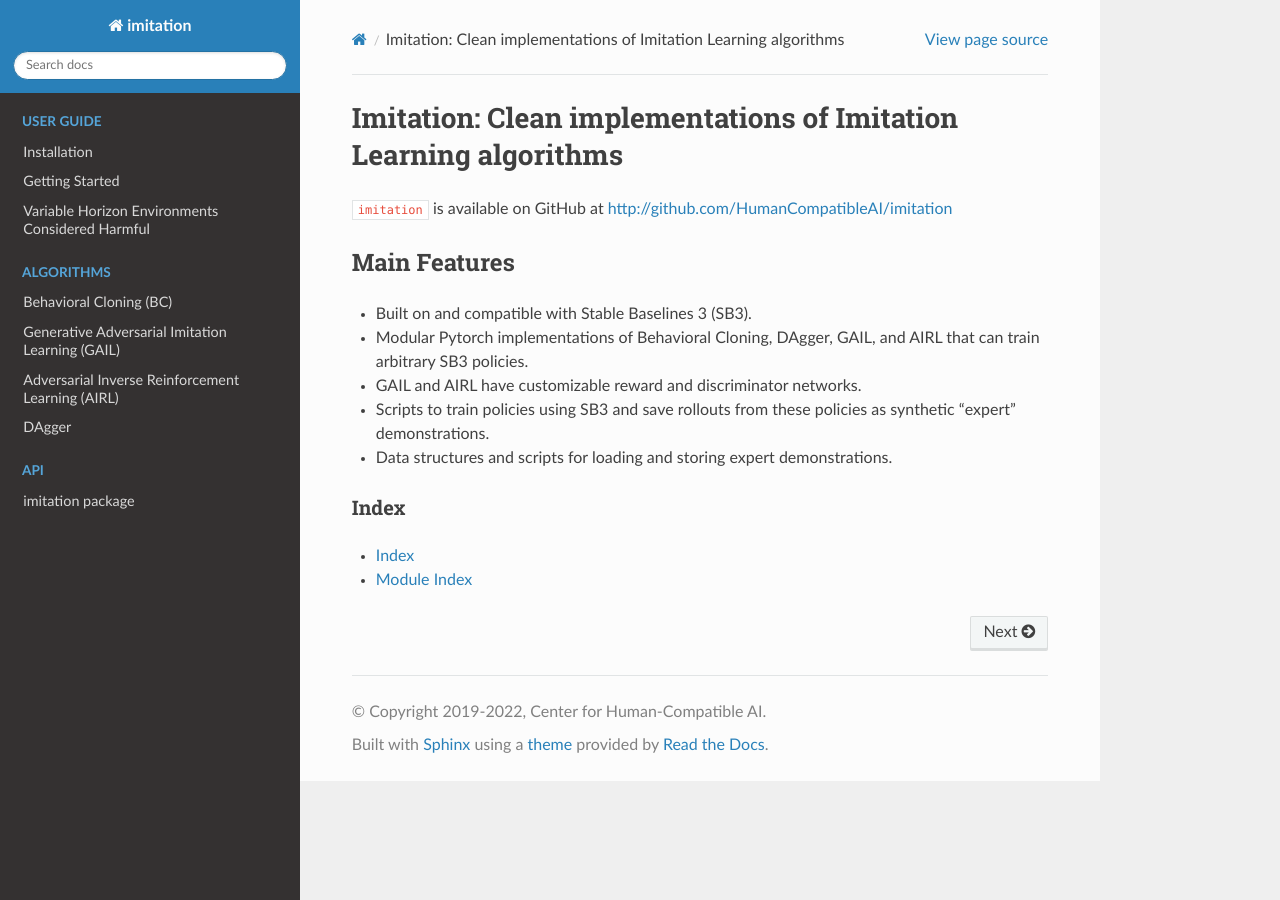
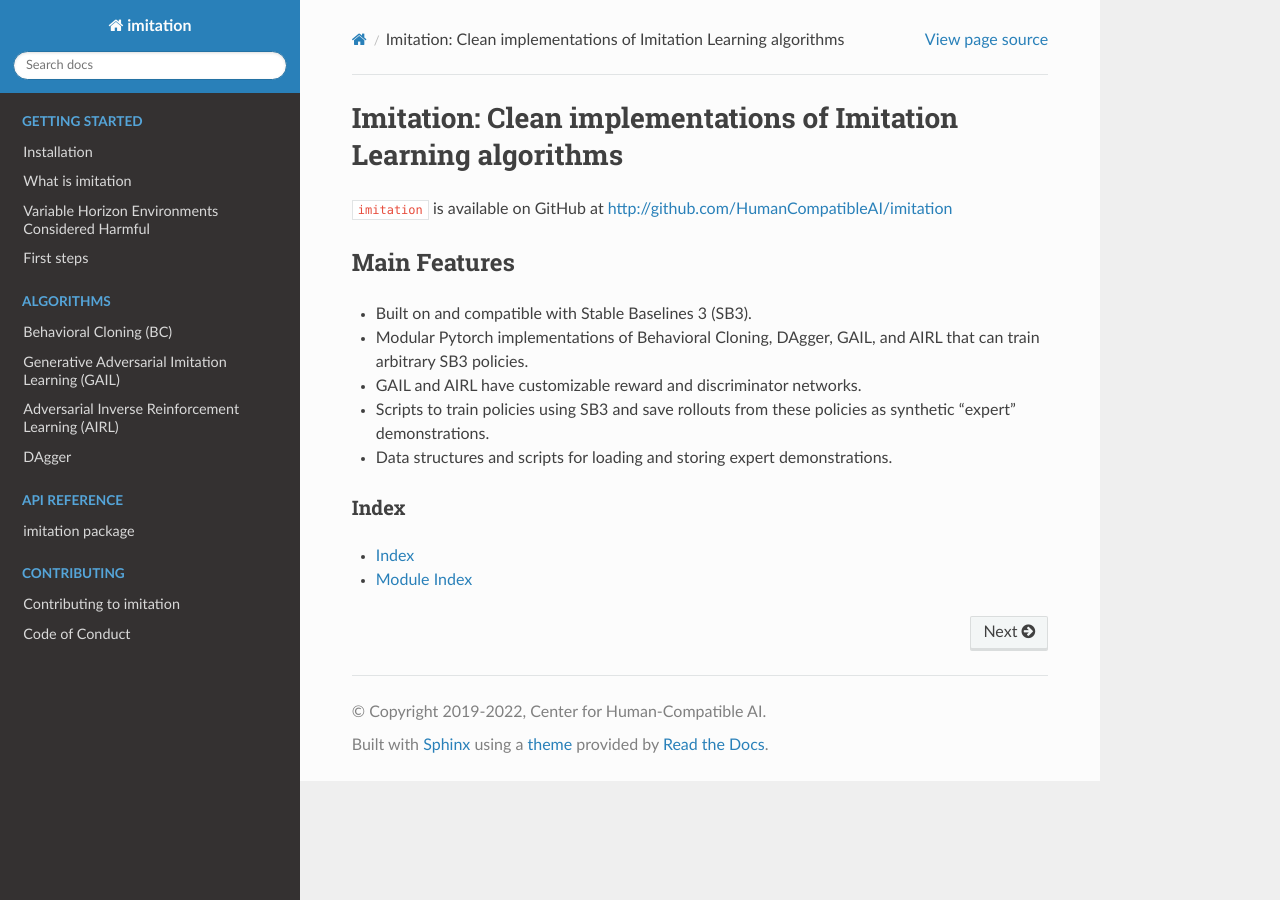
Before and after one commit to HumanCompatibleAI/imitation, a Sphinx documentation site: the page built from docs/index.rst, in a window 1280 px wide. Built offline with Sphinx 7.4.7 and the Read the Docs theme 2.0.0, drawn with Linux system fonts in a browser that asks for light colours.

Commit message:
Restructured documentation TOC

```diff
--- /dev/null
+++ b/docs/getting-started/what-is-imitation.rst
@@ -0,0 +1,3 @@
+=================
+What is imitation
+=================
--- a/docs/index.rst
+++ b/docs/index.rst
@@ -23,13 +23,13 @@ Main Features
 
 .. toctree::
    :maxdepth: 2
-   :caption: User Guide
+   :caption: Getting started
    :hidden:
 
-   guide/install
-   guide/gettingstarted
-   guide/variable_horizon
-
+   getting-started/installation
+   getting-started/what-is-imitation
+   getting-started/variable-horizon
+   getting-started/first-steps
 
 .. toctree::
    :maxdepth: 2
@@ -44,10 +44,19 @@ Main Features
 
 .. toctree::
    :maxdepth: 3
-   :caption: API
+   :caption: API reference
    :hidden:
 
    modules/imitation
+
+
+.. toctree::
+   :maxdepth: 2
+   :caption: Contributing
+   :hidden:
+
+   contributing/how-to-contribute
+   contributing/code-of-conduct
 
 
 
```
Also changed, not shown: docs/getting-started/first-steps.rst (renamed from docs/guide/gettingstarted.rst, +6 -3 lines), docs/getting-started/installation.rst (renamed from docs/guide/install.rst), docs/getting-started/variable-horizon.rst (renamed from docs/guide/variable_horizon.rst).
